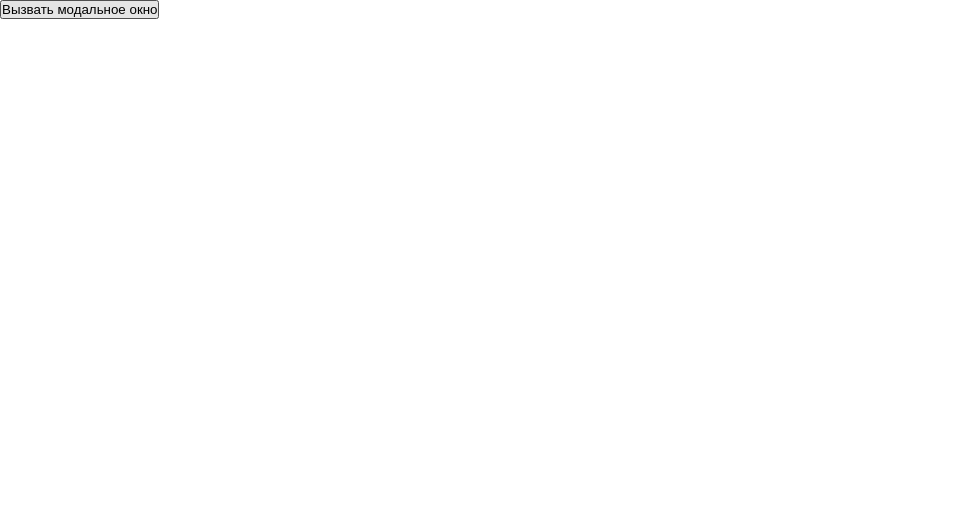
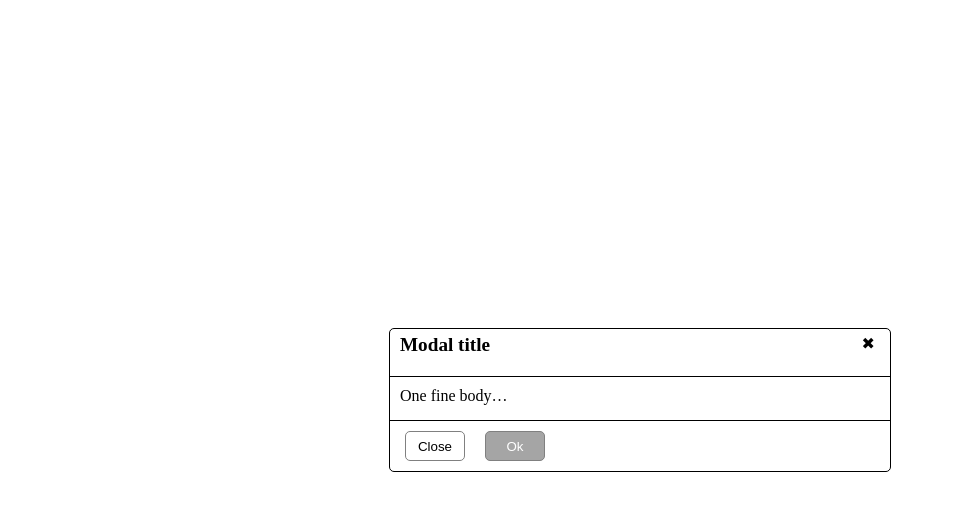
Before and after one commit to ASTRAone/MMTR-lessons, a plain HTML site: page lessons(3)/alerts/index.html in a window 1280 px wide. Both pictures are taken after a click on the button "Вызвать модальное окно". Shown: the whole page, without its empty margins (0-954 px from the left). Drawn offline with Linux system fonts and the light colour scheme.

Commit message:
create modal

```diff
--- a/lessons(3)/alerts/css/style.css
+++ b/lessons(3)/alerts/css/style.css
@@ -1,12 +1,100 @@
 * {
     margin: 0;
-    padding: 0;
+}
+
+body {
+    padding-top: 30px;
 }
 
 .btn {
-
+    display: block;
+    margin: 0 auto;
+    width: 230px;
+    height: 60px;
+    outline: none;
+    border: 0;
+    border-radius: 5px;
+    transition: all 0.3s;
+    cursor: pointer;
+    background: #c1b7b7;
+    color: white;
+    font-size: large;
+    box-sizing: border-box;
 }
 
-.container {
+.btn:hover {
+    background: gray;
+}
 
+.container-modal {
+    width: 500px;
+    position: absolute;
+    top: 50%;
+    left: 50%;
+    transform: translate(-50%, -50%);
+    border: 1px solid;
+    display: none;
+    border-radius: 5px;
 }
+
+.our-modal__title {
+    margin-bottom: 10px;
+    position: relative;
+}
+
+.title__modal {
+    padding-top: 5px;
+    padding-left: 10px;
+    padding-bottom: 20px;
+    border-bottom: 1px solid;
+    font-size: larger;
+}
+
+.span__modal {
+    position: absolute;
+    top: 5px;
+    right: 15px;
+    cursor: pointer;
+}
+
+.text__modal {
+    padding-left: 10px;
+}
+
+.our-btn__modal {
+    display: flex;
+    margin-top: 15px;
+    border-top: 1px solid;
+    padding-top: 10px;
+    padding-bottom: 10px;
+    padding-left: 15px;
+}
+
+.btn-modal {
+    width: 60px;
+    height: 30px;
+    outline: none;
+    border: 1px solid gray;
+    border-radius: 5px;
+    transition: all 0.3s;
+    cursor: pointer;
+}
+
+.btn-modal__first {
+    margin-right: 20px;
+    background: transparent;
+}
+
+.btn-modal__first:hover {
+    background: #efefef;
+}
+
+.btn-modal__last {
+    background: #a5a5a5;
+    color: white;
+}
+
+.btn-modal__last:hover {
+    background: #d8d8d8;
+    color: #6b6b6b;
+}
--- a/lessons(3)/alerts/index.html
+++ b/lessons(3)/alerts/index.html
@@ -10,11 +10,19 @@
     <button class="btn">
         Вызвать модальное окно
     </button>
-
-    <div class="container">
-
+    <div class="container-modal">
+        <div class="our-modal__title">
+            <h3 class="title__modal">Modal title</h3>
+            <span class="span__modal btn-close">&#10006;</span>
+        </div>
+        <p class="text__modal">
+            One fine body…
+        </p>
+        <div class="our-btn__modal">
+            <button class="btn-modal btn-modal__first btn-close">Close</button>
+            <button class="btn-modal btn-modal__last btn-save">Ok</button>
+        </div>
     </div>
-
     <script src="./js/main.js"></script>
 </body>
 </html>
--- a/lessons(3)/alerts/js/main.js
+++ b/lessons(3)/alerts/js/main.js
@@ -0,0 +1,32 @@
+// Открыть модальное окно
+{let btn = document.querySelector(".btn");
+
+btn.addEventListener("click", () => {
+    let  cardModal= document.querySelector(".container-modal");
+    cardModal.style.display = "block";
+
+    btn.style.display = "none";
+});
+}
+
+// Закрыть модальное окно
+{let btnsClose = document.querySelectorAll(".btn-close");
+
+btnsClose.forEach((btn) => {
+    btn.addEventListener("click", () => {
+        let cardModal= document.querySelector(".container-modal");
+        cardModal.style.display = "none";
+
+        let btnBody = document.querySelector(".btn");
+        btnBody.style.display = "block";
+    });
+});
+}
+
+// Сохранить изменения
+{let btnSave = document.querySelector(".btn-save");
+
+btnSave.addEventListener("click", () => {
+    alert("Успешно сохранено");
+});
+}
```
